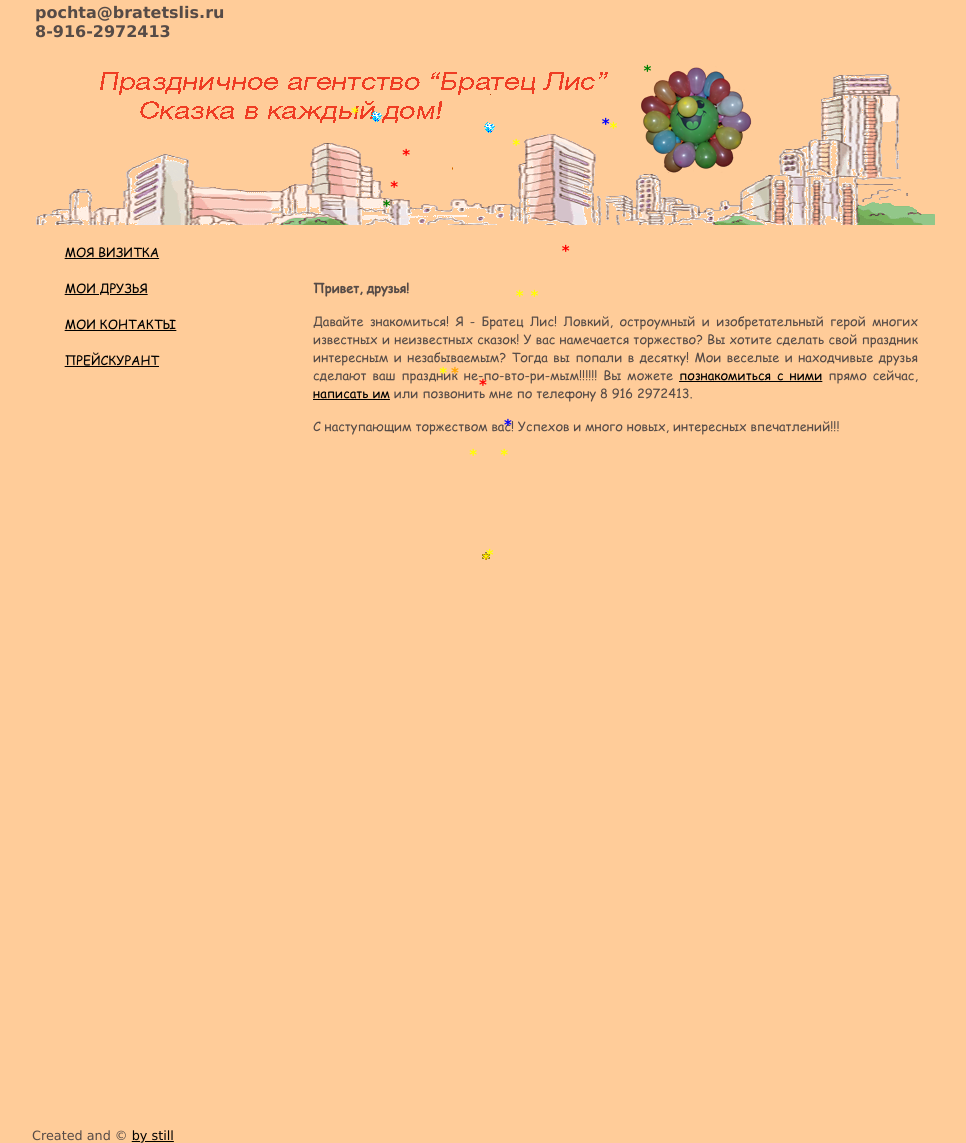
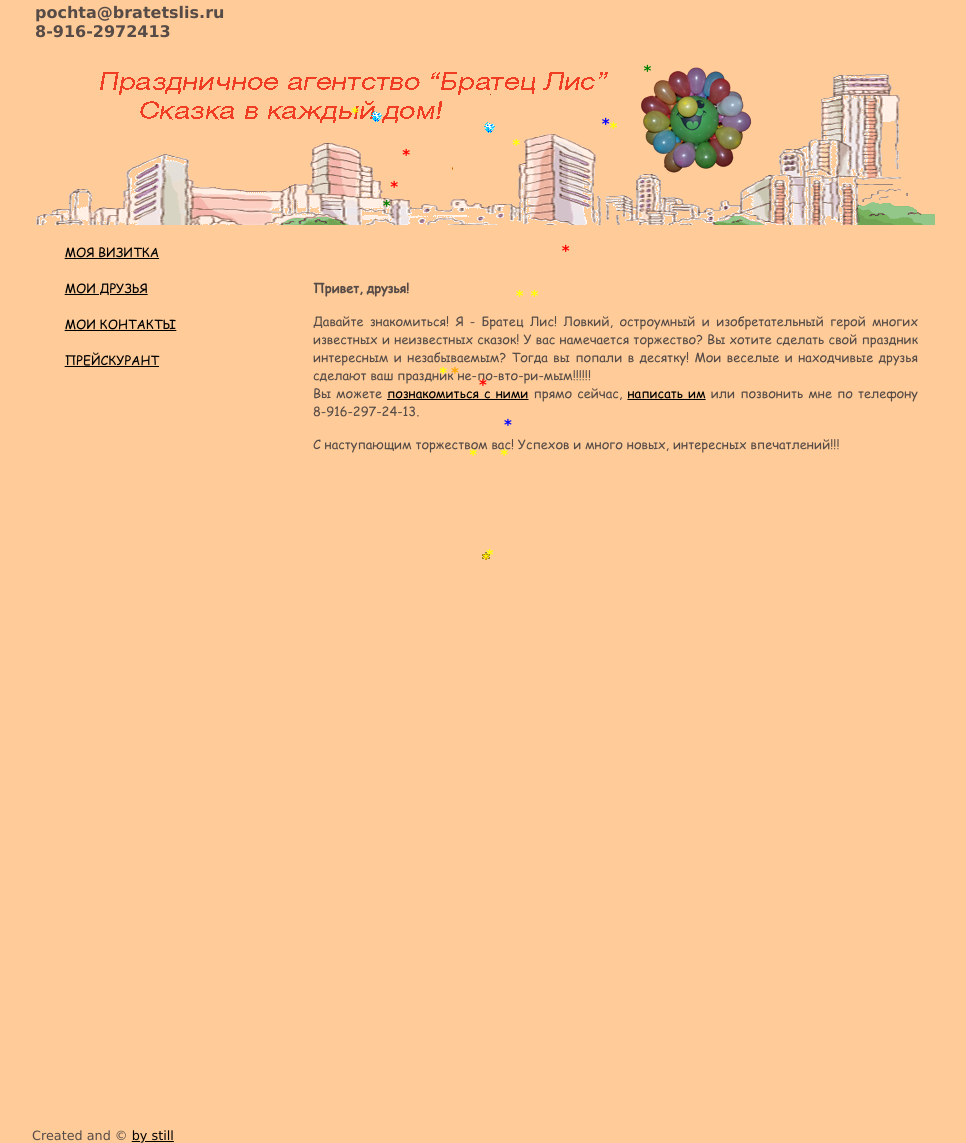
Before and after one commit to bratetslis/Site, a Jekyll site: the page built from vizitka.md, in a window 1280 px wide. Shown: the whole page, without its empty margins (158-1124 px from the left). Built offline with Jekyll 4.4.1, drawn with Linux system fonts in a browser that asks for light colours.

Commit message:
Update vizitka.md

```diff
--- a/vizitka.md
+++ b/vizitka.md
@@ -6,5 +6,5 @@
 
 <br><br>
 <p><b>Привет, друзья! </b></p>
-<p align="justify"> Давайте знакомиться! Я - Братец Лис! Ловкий, остроумный и изобретательный герой многих известных и неизвестных сказок! У вас намечается торжество? Вы хотите сделать свой праздник интересным и незабываемым? Тогда вы попали в десятку! Мои веселые и находчивые друзья сделают ваш праздник не-по-вто-ри-мым!!!!!! Вы можете  <a href="../friends">познакомиться с ними</a> прямо сейчас, <a href="../contacts">написать им</a> или позвонить мне по телефону 8 916 2972413. </p>
+<p align="justify"> Давайте знакомиться! Я - Братец Лис! Ловкий, остроумный и изобретательный герой многих известных и неизвестных сказок! У вас намечается торжество? Вы хотите сделать свой праздник интересным и незабываемым? Тогда вы попали в десятку! Мои веселые и находчивые друзья сделают ваш праздник не-по-вто-ри-мым!!!!!! <br>Вы можете  <a href="../friends">познакомиться с ними</a> прямо сейчас, <a href="../contacts">написать им</a> или позвонить мне по телефону 8-916-297-24-13. </p>
 <p> С наступающим торжеством вас! Успехов и много новых, интересных впечатлений!!!</p>
```
